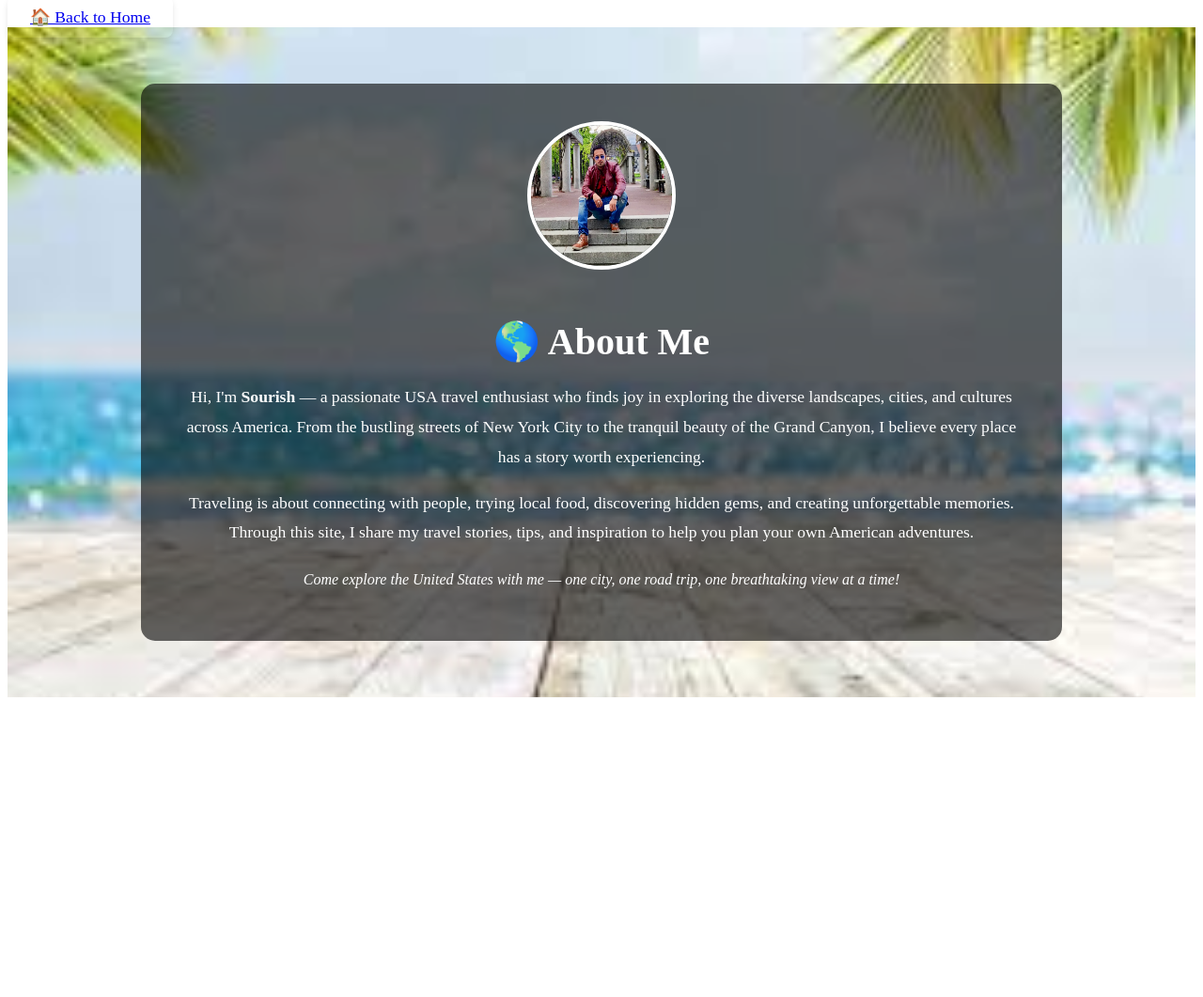
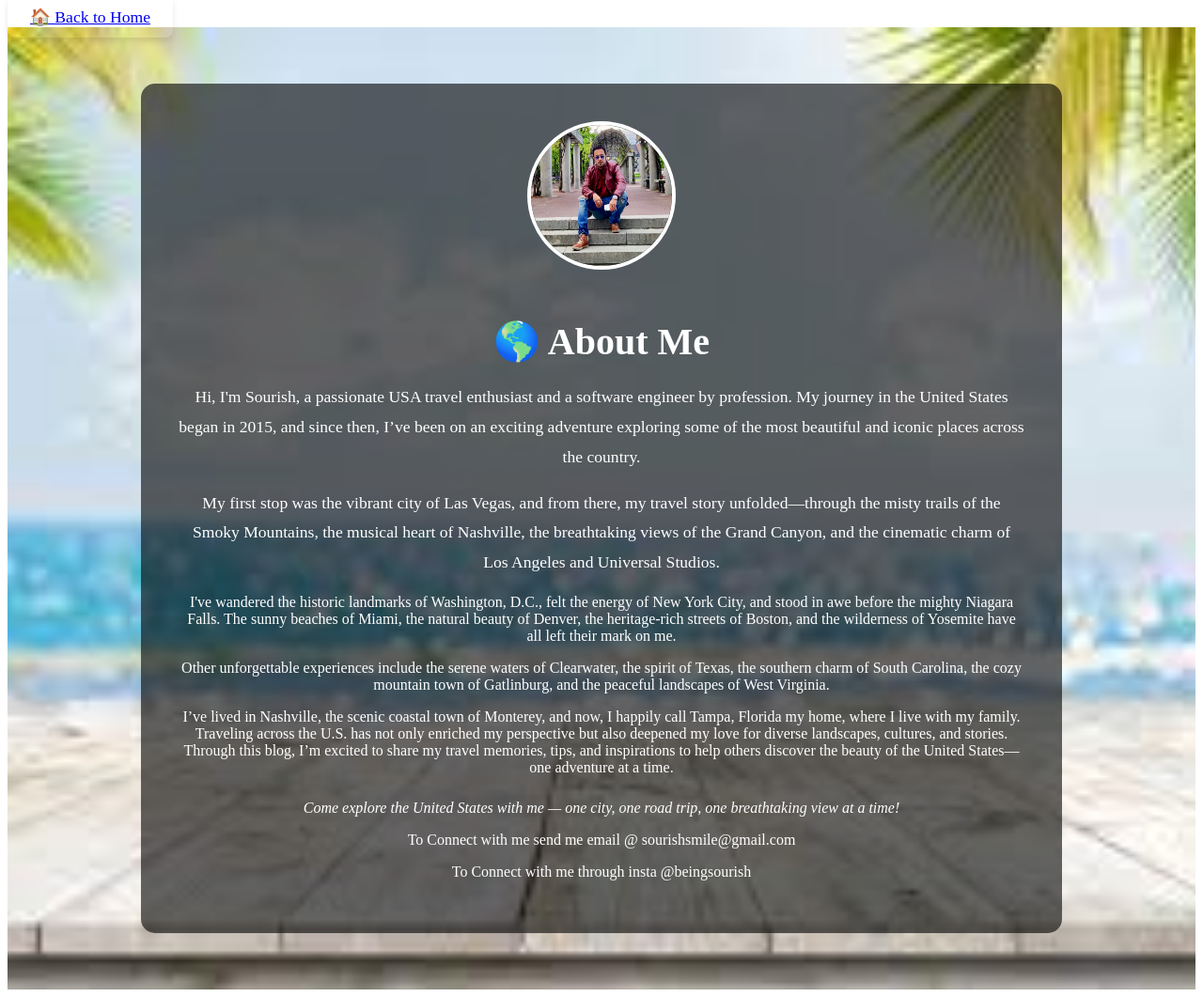
Before and after one commit to beingsourish/sourishwebsite, a Django app: page /sourishtravellist/placeslist/ in a window 1280 px wide. Shown: the whole page at 94% size. Before the commit the page ends 742 px from the top, so only its background shows below. Run offline with Django 5.2, Linux system fonts and the light colour scheme.

Commit message:
build file

```diff
--- a/sourishtravellist/templates/placesVisited/AboutMe.html
+++ b/sourishtravellist/templates/placesVisited/AboutMe.html
@@ -1,4 +1,6 @@
 {% load static %}
+
+<!-- Custom Button Styles -->
 <style>
     .custom-home-btn {
         padding: 12px 24px;
@@ -15,21 +17,41 @@
         text-decoration: none;
     }
 </style>
-<a href="{% url 'home' %}" class="btn btn-primary mt-3 custom-home-btn">🏠 Back to Home</a>
+
+<!-- Back to Home Button -->
+<div class="text-center mt-4">
+    <a href="{% url 'home' %}" class="btn btn-primary custom-home-btn">🏠 Back to Home</a>
+</div>
+
+<!-- About Me Section -->
 <section class="about-me-section" style="background: url('{% static "images/usa-background.jpeg" %}') no-repeat center center/cover; padding: 60px 20px; color: white;">
     <div style="max-width: 900px; margin: 0 auto; text-align: center; background: rgba(0, 0, 0, 0.6); padding: 40px; border-radius: 15px;">
         <img src="{% static 'images/aboutme.jpg' %}" alt="Sourish" style="width: 150px; height: 150px; border-radius: 50%; border: 4px solid white; margin-bottom: 20px;">
         <h2 style="font-size: 2.5rem; margin-bottom: 20px;">🌎 About Me</h2>
         <p style="font-size: 1.1rem; line-height: 1.8;">
-            Hi, I'm <strong>Sourish</strong> — a passionate USA travel enthusiast who finds joy
-            in exploring the diverse landscapes, cities, and cultures across America.
-            From the bustling streets of New York City to the tranquil beauty of the Grand Canyon,
-            I believe every place has a story worth experiencing.
+          Hi, I'm Sourish, a passionate USA travel enthusiast and a software engineer by profession.
+            My journey in the United States began in 2015, and since then,
+            I’ve been on an exciting adventure exploring
+            some of the most beautiful and iconic places across the country.
         </p>
         <p style="font-size: 1.1rem; line-height: 1.8; margin-top: 15px;">
-            Traveling is about connecting with people, trying local food, discovering hidden gems, and creating unforgettable memories.
-            Through this site, I share my travel stories, tips, and inspiration to help you plan your own American adventures.
+            My first stop was the vibrant city of Las Vegas, and from there, my travel story unfolded—through the misty trails of the Smoky Mountains, the musical heart of Nashville, the breathtaking views of the Grand Canyon,
+            and the cinematic charm of Los Angeles and Universal Studios.
+           </p>
+        <p>
+            I've wandered the historic landmarks of Washington, D.C., felt the energy of New York City, and stood in awe before the mighty Niagara Falls. The sunny beaches of Miami, the natural beauty of Denver, the heritage-rich streets of Boston,
+            and the wilderness of Yosemite have all left their mark on me.
         </p>
-        <p style="margin-top: 25px; font-style: italic;">Come explore the United States with me — one city, one road trip, one breathtaking view at a time!</p>
+            Other unforgettable experiences include the serene waters of Clearwater, the spirit of Texas, the southern charm of South Carolina, the cozy mountain town of Gatlinburg, and the peaceful landscapes of West Virginia.
+            <p>
+            I’ve lived in Nashville, the scenic coastal town of Monterey, and now, I happily call Tampa, Florida my home, where I live with my family. Traveling across the U.S. has not only enriched my perspective but also deepened my love for diverse landscapes, cultures, and stories.
+
+            Through this blog, I’m excited to share my travel memories, tips, and inspirations to help others discover the beauty of the United States—one adventure at a time.
+        </p>
+        <p style="margin-top: 25px; font-style: italic;">
+            Come explore the United States with me — one city, one road trip, one breathtaking view at a time!
+        </p>
+        <p> To Connect with me send me email @ sourishsmile@gmail.com</p>
+         <p> To Connect with me through insta @beingsourish</p>
     </div>
 </section>
```
